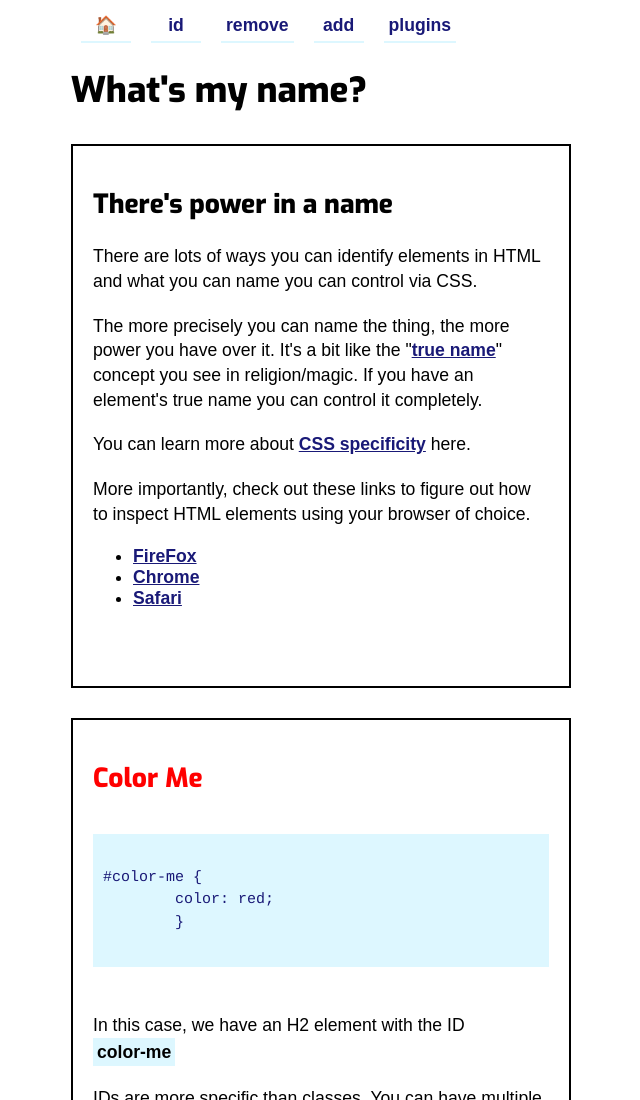
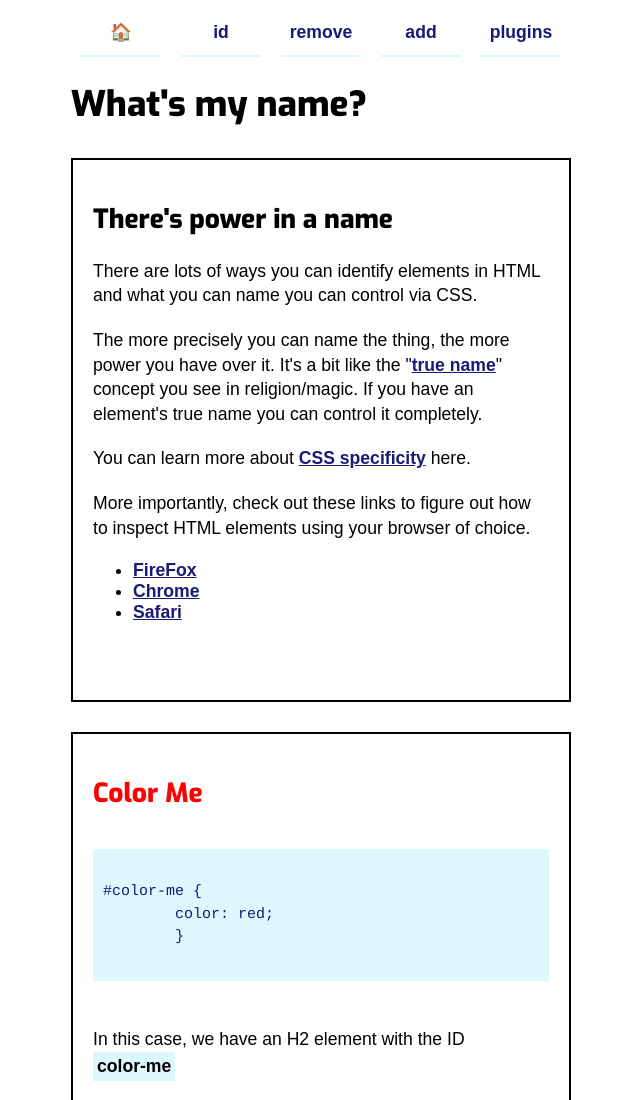
Before and after one commit to woodwardtw/pressed_2019, a plain HTML site: page id.html in a window 1280 px wide. Shown: the top 1100 px of the page, without its empty margins (319-959 px from the left). Drawn offline with Linux system fonts and the light colour scheme.

Commit message:
menu beautification

```diff
--- a/css/main.css
+++ b/css/main.css
@@ -79,18 +79,20 @@ style, .php {
   position:relative;
 }
 
-#main-menu ul {
+#main-menu {
   list-style-type: none;
   margin: 0;
   padding: 0;
+  display: grid;
+  grid-template-columns: repeat(auto-fit, minmax(50px, 1fr));
 }
 
-#main-menu li {
+#main-menu div {
     display: inline-block;
     border-bottom: 2px solid #ddf7ff;
     margin: 0 10px;
     text-align: center;
-    min-width: 50px;
+    line-height: 2em;
 }
 
 #main-menu a {
--- a/js/main.js
+++ b/js/main.js
@@ -20,7 +20,7 @@ let mainMenu = document.getElementById('main-menu');
 let destinations = ['🏠','id','remove','add', 'plugins'];
 let menuHtml = '';
 destinations.forEach(function(dest){
-	menuHtml = menuHtml + '<li><a href="' + dest + '.html">' + dest + '</a></li>';
+	menuHtml = menuHtml + '<div><a href="' + dest + '.html">' + dest + '</a></div>';
 })
 mainMenu.innerHTML = menuHtml;
 
```
